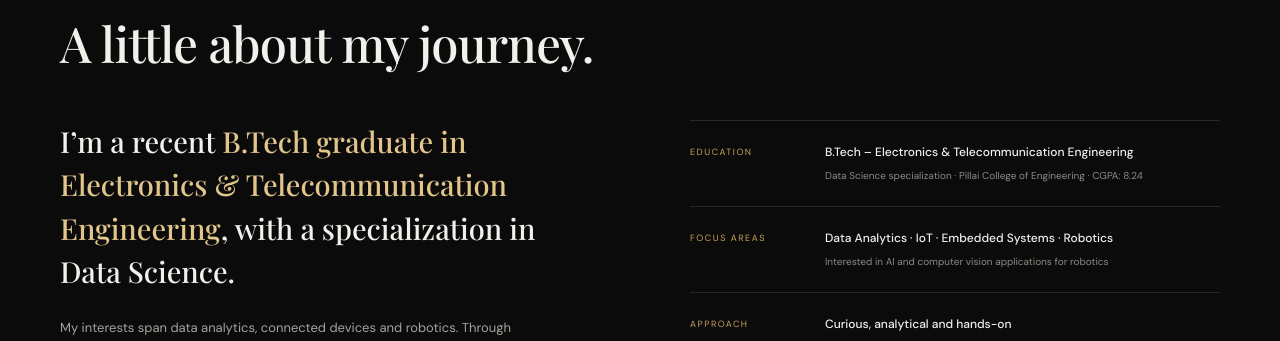
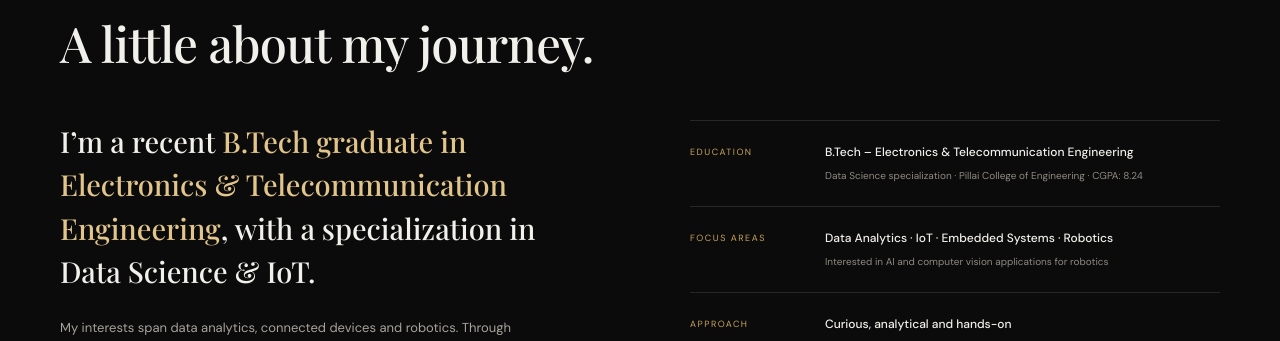
Before and after one commit to prachisawant05/PrachiSawant-portfolio, a React (Vite) app: page / in a window 1280 px wide. Shown: the part 904-1245 px from the top of the page. Built offline with nearby package versions, Linux system fonts and the light colour scheme; a web font is replaced by a local one.

Commit message:
Update about section with IoT specialization

```diff
--- a/src/App.jsx
+++ b/src/App.jsx
@@ -124,7 +124,7 @@ function App() {
       <section className="about section-wrap section-pad" id="about">
         <SectionHeading eyebrow="01 / ABOUT ME" title="A little about my journey." />
         <div className="about-grid">
-          <div className="about-lead"><p className="large-copy">I’m a recent <em>B.Tech graduate in Electronics &amp; Telecommunication Engineering</em>, with a specialization in Data Science.</p><p>My interests span data analytics, connected devices and robotics. Through academic projects and internship experience, I have explored data visualization, machine learning, sensor-based monitoring and software development.</p></div>
+          <div className="about-lead"><p className="large-copy">I’m a recent <em>B.Tech graduate in Electronics &amp; Telecommunication Engineering</em>, with a specialization in Data Science & IoT.</p><p>My interests span data analytics, connected devices and robotics. Through academic projects and internship experience, I have explored data visualization, machine learning, sensor-based monitoring and software development.</p></div>
           <div className="about-details">
             <div className="detail-row"><span>EDUCATION</span><div><b>B.Tech – Electronics &amp; Telecommunication Engineering</b><small>Data Science specialization · Pillai College of Engineering · CGPA: 8.24</small></div></div>
             <div className="detail-row"><span>FOCUS AREAS</span><div><b>Data Analytics · IoT · Embedded Systems · Robotics</b><small>Interested in AI and computer vision applications for robotics</small></div></div>
```
